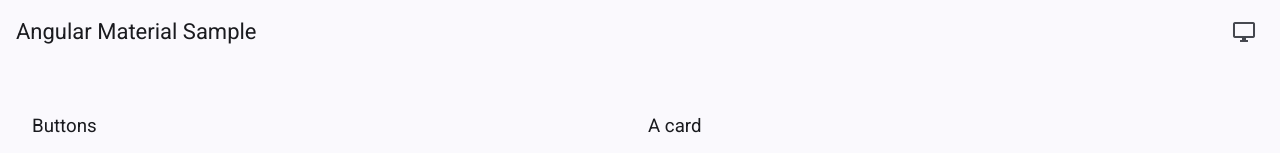
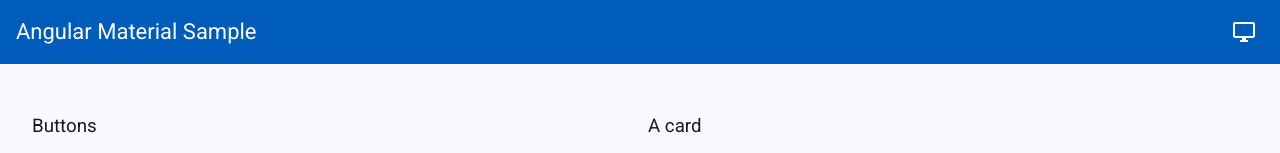
Before and after one commit to akaustav/angular-material-sample, an Angular app: page / in a window 1280 px wide. Shown: the top 153 px of the page. Built offline with nearby package versions, Linux system fonts and the light colour scheme.

Commit message:
Use primary colors for header

```diff
--- a/src/app/components/header/header.component.scss
+++ b/src/app/components/header/header.component.scss
@@ -1,6 +1,30 @@
+@use "@angular/material" as mat;
+
 mat-toolbar {
   display: flex;
   align-items: center;
+
+  @include mat.toolbar-overrides(
+    (
+      container-background-color: var(--mat-sys-primary),
+      container-text-color: var(--mat-sys-on-primary),
+    )
+  );
+
+  @include mat.icon-button-overrides(
+    (
+      icon-color: var(--mat-sys-on-primary),
+    )
+  );
+}
+
+.selected-theme {
+  @include mat.menu-overrides(
+    (
+      item-icon-color: var(--mat-sys-primary),
+      item-label-text-color: var(--mat-sys-primary),
+    )
+  );
 }
 
 .spacer {
```
